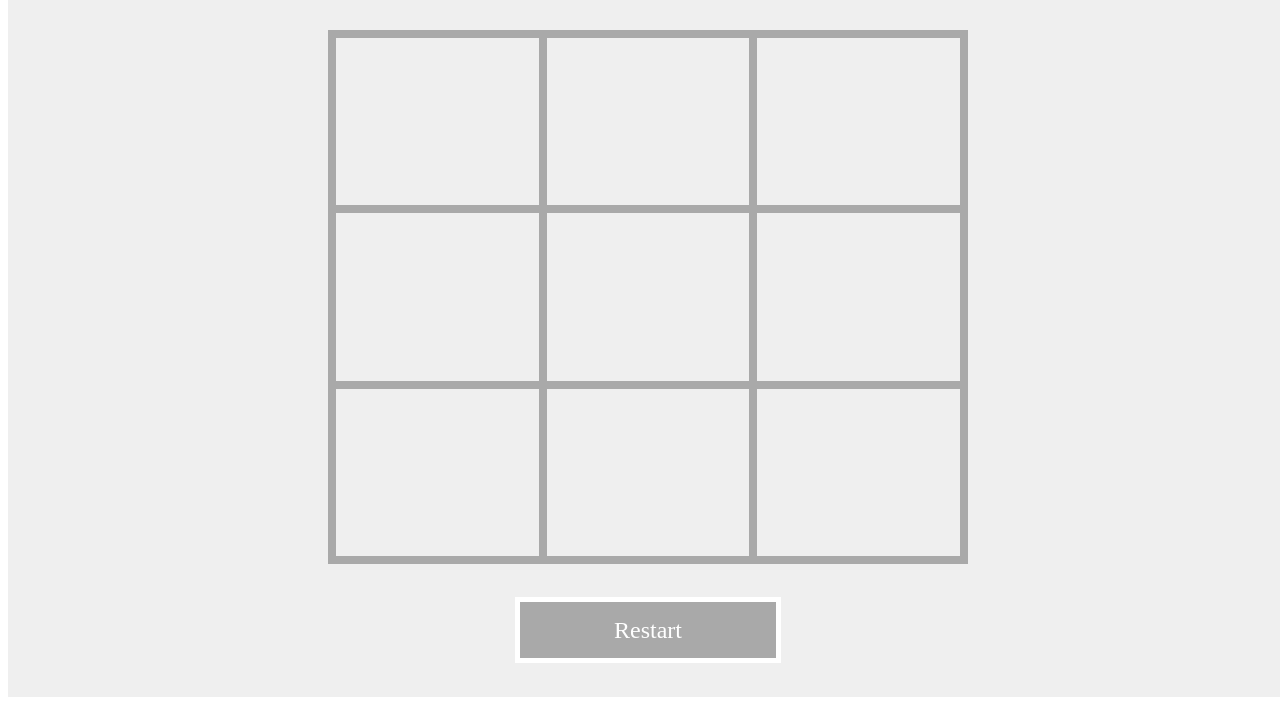
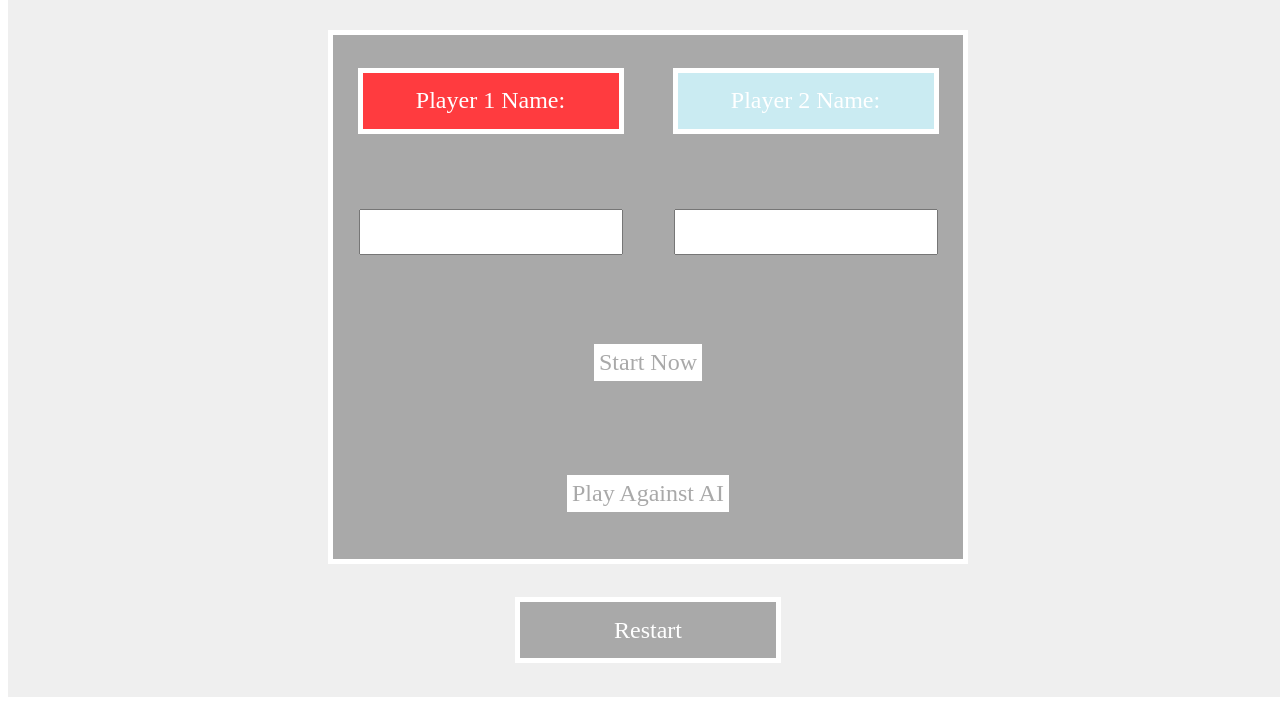
Before and after one commit to Nador02/TicTacToe, a plain HTML site: page index.html in a window 1280 px wide. Shown: the part 111-816 px from the top of the page. Drawn offline with Linux system fonts and the light colour scheme.

Commit message:
Added Multiple games, scoreboard, restart and initial name select popup. Next addon (If there is one) will be an attempt to impliment an AI System into the game.

```diff
--- a/index.html
+++ b/index.html
@@ -28,6 +28,24 @@
                 <div class="clear">Restart</div>
             </div>
             <div class="popup">
+                <div class="name">
+                    <div class="player1T">Player 1 Name:</div>
+                </div>
+                <div class="name">
+                    <div class="player2T">Player 2 Name:</div>
+                </div>
+                <div class="textbox">
+                    <input type="text" class="input" id="player1Name" value="">
+                </div>
+                <div class="textbox">
+                    <input type="text" class="input" id="player2Name" value="">
+                </div>
+                <div class="playAI">
+                    <div class="AI">Play Against AI</div>
+                </div>
+                <div class="playNorm">
+                    <div class="play">Start Now</div>
+                </div>
             </div>
         </div>
         <script src="script.js"></script>
--- a/script.js
+++ b/script.js
@@ -8,7 +8,35 @@ let box7 = document.getElementById("7");
 let box8 = document.getElementById("8");
 let box9 = document.getElementById("9");
 let boxes = document.querySelectorAll(".square");
+let start = document.querySelector(".play");
+let popup = document.querySelector(".popup");
+let title1 = document.getElementById("player1");
+let title2 = document.getElementById("player2");
+let restart = document.querySelector(".clear");
 let turn = 0;
+
+const player = (name) =>{
+    this.name = name;
+    this.winStatus = false;
+    this.wins = 0;
+    return {name,winStatus,wins};
+}
+let player1 = player("Player 1");
+let player2 = player("Player 2");
+let create = function(){
+    if(document.getElementById("player1Name").value != "")
+        player1.name = document.getElementById("player1Name").value;
+    if(document.getElementById("player2Name").value != "")
+        player2.name = document.getElementById("player2Name").value;
+    popup.style.visibility="hidden";
+}
+let instantiate = () =>{
+    title1.textContent = "X " + player1.name + " " + player1.wins;
+    title2.textContent = "O " + player2.name + " " + player2.wins;
+}
+let restartBoard = () =>{
+    boxes.forEach(box => box.textContent = "");
+}
 let play = function(){
     if(this.textContent == ""){
         if(turn % 2 == 0){
@@ -21,29 +49,56 @@ let play = function(){
         }
         turn++;
         if(checkWin())
-            console.log("Winner!");
-        else
-            console.log("Not Yet");
+        {
+            restartBoard();
+            instantiate();
+        }
+
     }
 }
+let whoWon = (box) =>{
+    if(box.textContent == "X")
+        player1.wins++;
+    else
+        player2.wins++;
+}
 let checkWin = () =>{
-    if(box1.textContent == box2.textContent && box1.textContent == box3.textContent && box3.textContent == box2.textContent && box1.textContent != "")
+    if(box1.textContent == box2.textContent && box1.textContent == box3.textContent && box3.textContent == box2.textContent && box1.textContent != ""){
+        whoWon(box1);
         return true;
-    else if(box4.textContent == box5.textContent && box4.textContent == box6.textContent && box6.textContent == box5.textContent && box4.textContent != "")
+    }
+    else if(box4.textContent == box5.textContent && box4.textContent == box6.textContent && box6.textContent == box5.textContent && box4.textContent != ""){
+        whoWon(box4);
         return true;
-    else if(box7.textContent == box8.textContent && box7.textContent == box9.textContent && box9.textContent == box8.textContent && box7.textContent != "")
+    }
+    else if(box7.textContent == box8.textContent && box7.textContent == box9.textContent && box9.textContent == box8.textContent && box7.textContent != ""){
+        whoWon(box7);
         return true;
-    else if(box1.textContent == box4.textContent && box1.textContent == box7.textContent && box7.textContent == box4.textContent && box1.textContent != "")
+    }
+    else if(box1.textContent == box4.textContent && box1.textContent == box7.textContent && box7.textContent == box4.textContent && box1.textContent != ""){
+        whoWon(box1);
         return true;
-    else if(box2.textContent == box5.textContent && box2.textContent == box8.textContent && box8.textContent == box5.textContent && box2.textContent != "")
+    }
+    else if(box2.textContent == box5.textContent && box2.textContent == box8.textContent && box8.textContent == box5.textContent && box2.textContent != ""){
+        whoWon(box2);
         return true;
-    else if(box3.textContent == box6.textContent && box3.textContent == box9.textContent && box9.textContent == box6.textContent && box3.textContent != "")
+    }
+    else if(box3.textContent == box6.textContent && box3.textContent == box9.textContent && box9.textContent == box6.textContent && box3.textContent != ""){
+        whoWon(box3);
         return true;
-    else if(box1.textContent == box5.textContent && box1.textContent == box9.textContent && box9.textContent == box5.textContent && box1.textContent != "")
+    }
+    else if(box1.textContent == box5.textContent && box1.textContent == box9.textContent && box9.textContent == box5.textContent && box1.textContent != ""){
+        whoWon(box1);
         return true;
-    else if(box7.textContent == box5.textContent && box7.textContent == box3.textContent && box3.textContent == box5.textContent && box7.textContent != "")
+    }
+    else if(box7.textContent == box5.textContent && box7.textContent == box3.textContent && box3.textContent == box5.textContent && box7.textContent != ""){
+        whoWon(box7);
         return true;
+    }
     else
         return false;
 }
+instantiate();
 boxes.forEach(box => box.addEventListener("click",play));
+start.addEventListener("click",create);
+restart.addEventListener("click",restartBoard);
--- a/style.css
+++ b/style.css
@@ -76,7 +76,85 @@
     font-size:1.5rem;
 }
 .popup{
+    display:grid;
     grid-column:2/3;
     grid-row:2/3;
-    visibility:hidden;
+    background-color:#a9a9a9;
+    border: 5px solid white;
+    grid-template-columns:1fr 1fr;
+    grid-template-rows:repeat(4,1fr);
+    visibility:visible;
+    font-family:futura;
+    font-size:1.5rem;
 }
+.name{
+    display:flex;
+    justify-content:center;
+    align-items:center;
+}
+.player1T{
+    display:flex;
+    justify-content:center;
+    align-items:center;
+    width:20vw;
+    height:7vh;
+    background-color:#ff3b3f;
+    color:white;
+    border:5px solid white;
+}
+.player2T{
+    display:flex;
+    width:20vw;
+    height:7vh;
+    justify-content:center;
+    align-items:center;
+    background-color:#caebf2;
+    color:white;
+    border:5px solid white;
+}
+.textbox{
+    display:flex;
+    justify-content:center;
+    align-items:center;
+}
+.input{
+    width:20vw;
+    height:5vh;
+    font-size:1.5rem;
+}
+.playAI{
+    grid-column:1/3;
+    grid-row:4/5;
+    display:flex;
+    justify-content:center;
+    align-items:center;
+}
+.AI{
+    display:flex;
+    justify-content:center;
+    align-items:center;
+    background-color:white;
+    color:#a9a9a9;
+    font-family:futura;
+    font-size:1.5rem;
+    border:5px solid white;
+
+}
+.playNorm{
+    grid-column:1/3;
+    grid-row:3/4;
+    display:flex;
+    justify-content:center;
+    align-items:center;
+}
+.play{
+    display:flex;
+    justify-content:center;
+    align-items:center;
+    background-color:white;
+    color:#a9a9a9;
+    font-family:futura;
+    font-size:1.5rem;
+    border:5px solid white;
+
+}
```
